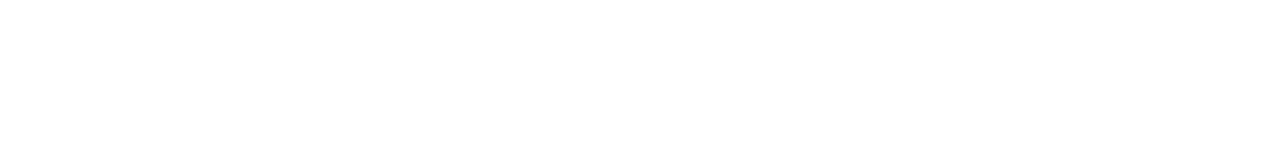
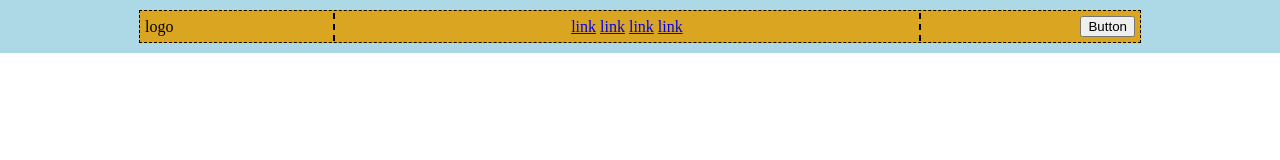
Before and after one commit to Lucaalex00/htmlcss-struttura-discord, a plain HTML site: page index.html in a window 1280 px wide. Drawn offline with Linux system fonts and the light colour scheme.

Commit message:
Header Commit

```diff
--- a/assets/css/style.css
+++ b/assets/css/style.css
@@ -1,7 +1,7 @@
 :root {
     /*COLORS*/
-    --primary-color-header: rgba(173, 216, 230, 1);
-    --second-color-header: rgba(218, 165, 32, 1);
+    --background-color-header: rgba(173, 216, 230, 1);
+    --background-color-sub-container-header: rgba(218, 165, 32, 1);
     --background-first-section: rgba(0, 0, 139, 1);
     --square-color-first-section: rgba(238, 130, 238, 1);
     --square-left-main-section: rgba(30, 144, 255, 1);
@@ -15,3 +15,65 @@
     --logo-button-color-footer: rgba(250, 178, 189, 1);
 
 }
+
+.container {
+    max-width: 1000px;
+    margin: auto;
+
+}
+
+body {
+    margin: 0;
+    padding: 0;
+    box-sizing: border-box;
+}
+
+
+.debug header {
+    background-color: var(--background-color-header);
+
+}
+
+.header-container {
+    padding: 10px;
+}
+
+.debug .header-sub-container {
+    background-color: var(--background-color-sub-container-header);
+
+}
+
+.header-sub-container {
+    border: 1px dashed black;
+    display: flex;
+    justify-content: space-between;
+    align-items: center;
+
+}
+
+.logo {
+    flex-grow: 1;
+}
+
+.links-container {
+    justify-content: space-around;
+    flex-grow: 3;
+    border-right: 2px dashed black;
+    border-left: 2px dashed black;
+    text-align: center;
+}
+
+.login {
+    flex-grow: 1;
+}
+
+.login {
+    text-align: right;
+}
+
+.logo,
+.links,
+.login {
+    padding: 5px;
+
+}
--- a/index.html
+++ b/index.html
@@ -8,13 +8,39 @@
     <link rel="stylesheet" href="./assets/css/style.css">
 </head>
 
-<body>
-    <header id="site_header"></header>
-    <!-- /#site_header -->
-    <main id="site_main"></main>
-    <!-- /#site_main -->
-    <footer id="site_footer"></footer>
-    <!-- /#site_footer -->
+<body class="debug">
+    <div id="page">
+        <header id="site-header">
+            <div class="header-container ">
+                <div class="header-sub-container debug container">
+                    <div class="logo">
+                        <div>logo</div>
+                    </div>
+                    <div class="links-container">
+                        <nav class="links">
+
+                            <a href="#">link</a>
+                            <a href="#">link</a>
+                            <a href="#">link</a>
+                            <a href="#">link</a>
+
+                        </nav>
+                    </div>
+                    <div class="login">
+                        <input type="button" value="Button">
+                    </div>
+                </div>
+            </div>
+        </header>
+        <!-- /#site_header -->
+        <main id="site-main"></main>
+        <!-- /#site_main -->
+
+
+        <footer id="site-footer"></footer>
+        <!-- /#site_footer -->
+
+    </div>
 </body>
 
 </html>
```
